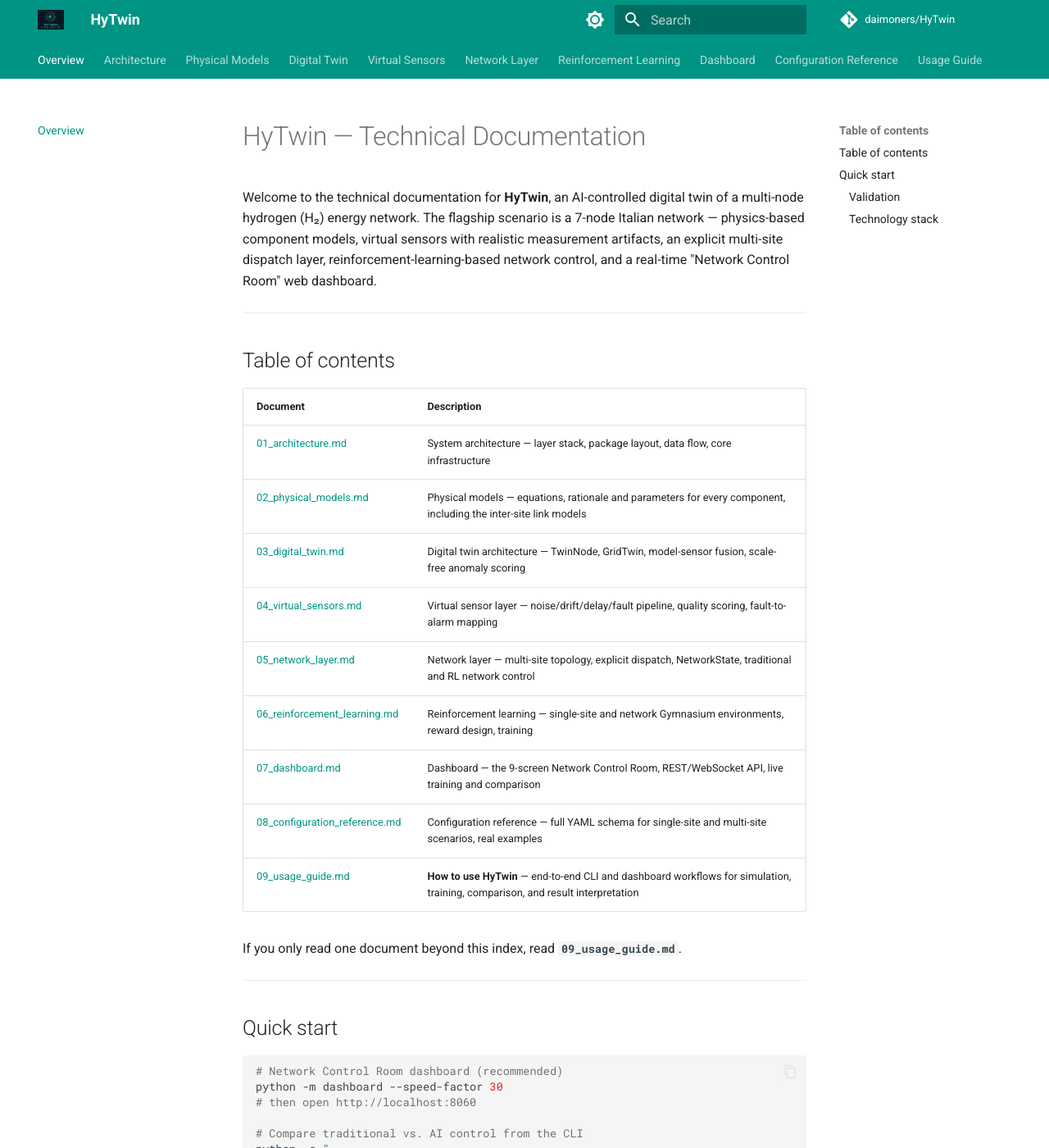
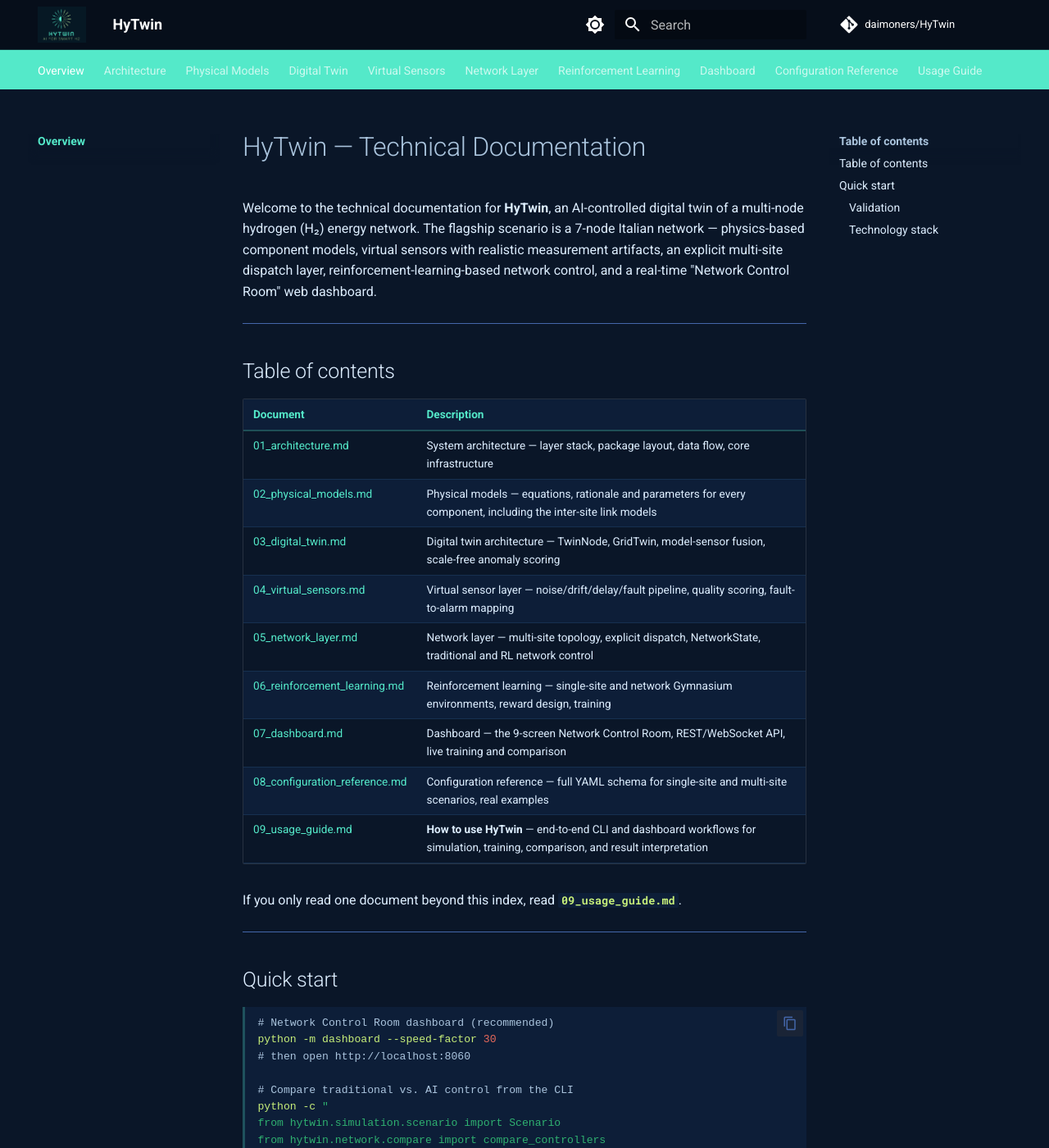
Before and after one commit to daimoners/HyTwin, an MkDocs documentation site: the page built from docs/index.md, in a window 1280 px wide and 1400 px high. Shown: the whole window at 82% size. Built offline with MkDocs 1.6.1 and Material for MkDocs 9.7.7, drawn with Linux system fonts in a browser that asks for light colours; comment, search, counter and statistics services are not loaded.

Commit message:
Docs: fix MathJax, HyTwin brand palette, logo sizing, table and diagram styles

```diff
--- a/docs/javascripts/mathjax.js
+++ b/docs/javascripts/mathjax.js
@@ -1,8 +1,9 @@
 window.MathJax = {
   tex: {
-    inlineMath: [["$", "$"], ["\\(", "\\)"]],
-    displayMath: [["$$", "$$"], ["\\[", "\\]"]],
+    inlineMath: [["\\(", "\\)"]],
+    displayMath: [["\\[", "\\]"]],
     processEscapes: true,
+    processEnvironments: true,
   },
   options: {
     ignoreHtmlClass: ".*|",
--- /dev/null
+++ b/docs/stylesheets/extra.css
@@ -0,0 +1,116 @@
+/* ── HyTwin brand palette ───────────────────────────────────────────────────
+   Logo colours:
+     navy background : #0a1628
+     teal (left sun) : #54e9c9
+     lime (AI tagline): #c8f07a
+   ─────────────────────────────────────────────────────────────────────────── */
+
+/* Custom primary = teal, accent = lime */
+:root {
+  --md-primary-fg-color:        #54e9c9;
+  --md-primary-fg-color--light: #7ef0da;
+  --md-primary-fg-color--dark:  #35c4a6;
+  --md-accent-fg-color:         #c8f07a;
+  --md-accent-fg-color--transparent: #c8f07a26;
+}
+
+/* Dark scheme overrides — navy background */
+[data-md-color-scheme="slate"] {
+  --md-default-bg-color:        #0a1628;
+  --md-default-bg-color--light: #0d1e38;
+  --md-default-bg-color--lighter: #112344;
+  --md-default-bg-color--lightest: #163050;
+  --md-default-fg-color:        #ddeeff;
+  --md-default-fg-color--light: #aac4dd;
+  --md-default-fg-color--lighter: #7799bb;
+  --md-default-fg-color--lightest: #4466aa;
+  --md-code-bg-color:           #0d1e38;
+  --md-code-fg-color:           #c8f07a;
+  --md-footer-bg-color:         #060e1a;
+  --md-footer-bg-color--dark:   #040a12;
+}
+
+/* Header */
+.md-header {
+  background-color: #060e1a;
+  border-bottom: 1px solid #54e9c930;
+}
+
+/* Nav sidebar */
+.md-nav--primary .md-nav__title {
+  background-color: #060e1a;
+  color: #54e9c9;
+}
+
+/* Active nav item */
+.md-nav__item--active > .md-nav__link {
+  color: #54e9c9 !important;
+  font-weight: 600;
+}
+
+/* Links */
+.md-content a {
+  color: #54e9c9;
+}
+.md-content a:hover {
+  color: #c8f07a;
+}
+
+/* ── Logo: larger and properly sized ──────────────────────────────────────── */
+.md-header__button.md-logo {
+  padding: 4px 8px;
+}
+.md-header__button.md-logo img {
+  height: 44px;
+  width: auto;
+}
+
+/* ── ASCII diagram blocks: monospace, readable, subtle border ─────────────── */
+.md-content pre code,
+.md-typeset pre code {
+  font-family: "JetBrains Mono", "Fira Code", "Cascadia Code",
+               ui-monospace, "Courier New", monospace;
+  font-size: 0.82em;
+  line-height: 1.55;
+}
+
+/* Unlanguaged code blocks (ASCII art diagrams) get a teal left border */
+.md-typeset pre:not([class*="language"]) {
+  border-left: 3px solid #54e9c940;
+  background-color: #0d1e38;
+}
+
+/* ── Math: ensure arithmatex blocks render inline-block so MathJax sees them */
+.arithmatex {
+  overflow-x: auto;
+}
+
+/* ── Tables ─────────────────────────────────────────────────────────────────── */
+.md-typeset table:not([class]) {
+  border-collapse: collapse;
+  width: 100%;
+  font-size: 0.85em;
+}
+.md-typeset table:not([class]) th {
+  background-color: #0d1e38;
+  color: #54e9c9;
+  border-bottom: 2px solid #54e9c940;
+  padding: 8px 12px;
+  text-align: left;
+}
+.md-typeset table:not([class]) td {
+  border-bottom: 1px solid #163050;
+  padding: 7px 12px;
+}
+.md-typeset table:not([class]) tr:nth-child(even) td {
+  background-color: #0d1e38;
+}
+.md-typeset table:not([class]) tr:hover td {
+  background-color: #112344;
+}
+
+/* ── Admonitions ─────────────────────────────────────────────────────────── */
+.md-typeset .admonition,
+.md-typeset details {
+  border-color: #54e9c940;
+}
--- a/mkdocs.yml
+++ b/mkdocs.yml
@@ -13,15 +13,15 @@
   palette:
     - media: "(prefers-color-scheme: dark)"
       scheme: slate
-      primary: teal
-      accent: light green
+      primary: custom
+      accent: custom
       toggle:
         icon: material/brightness-4
         name: Switch to light mode
     - media: "(prefers-color-scheme: light)"
-      scheme: default
-      primary: teal
-      accent: light green
+      scheme: slate          # force dark in both modes — matches brand
+      primary: custom
+      accent: custom
       toggle:
         icon: material/brightness-7
         name: Switch to dark mode
@@ -47,9 +47,12 @@
   - pymdownx.arithmatex:
       generic: true
 
+extra_css:
+  - stylesheets/extra.css
+
 extra_javascript:
   - javascripts/mathjax.js
-  - https://cdn.jsdelivr.net/npm/mathjax@3/es5/tex-mml-chtml.js
+  - https://unpkg.com/mathjax@3/es5/tex-mml-chtml.js
 
 nav:
   - Overview: index.md
```
